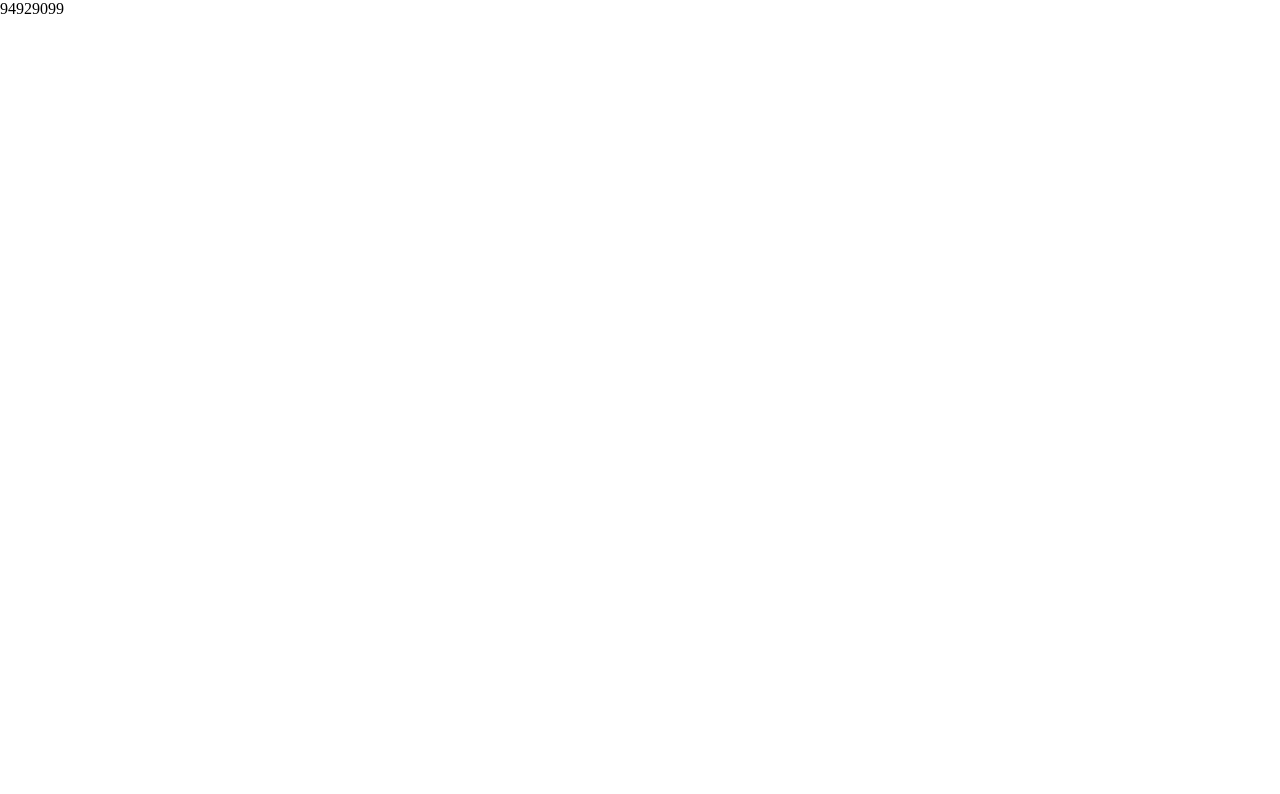
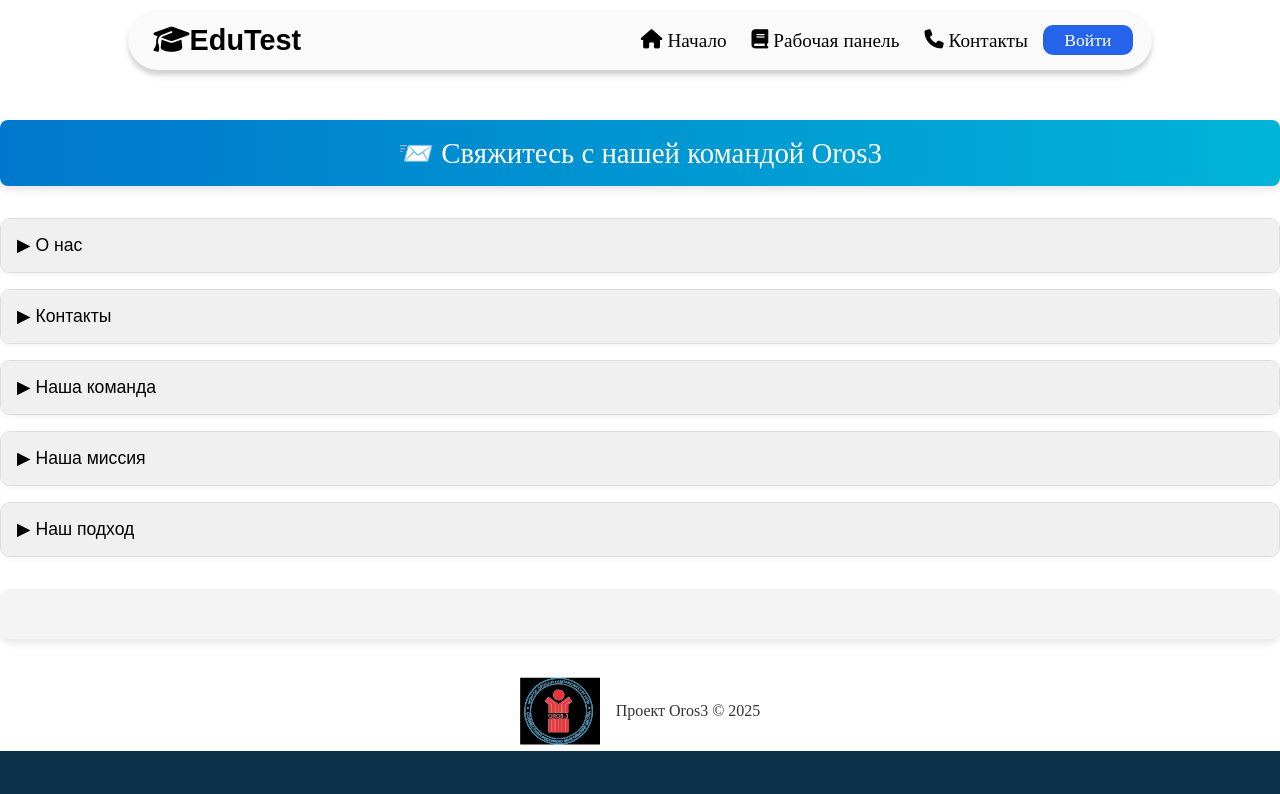
Before and after one commit to BaldruevSergei/Testing_site_Front, a React (Vite) app: page /Contacts in a window 1280 px wide. Shown: the top 794 px of the page. Built offline with nearby package versions, Linux system fonts and the light colour scheme.

Commit message:
contact page

```diff
--- a/src/components/contactspage/contacts.scss
+++ b/src/components/contactspage/contacts.scss
@@ -1 +1,79 @@
-@use '../mixins.scss' as *;
+/* Accordion and Section Styling */
+.accordion-item {
+    margin-bottom: 1rem;
+    border: 1px solid #ddd;
+    border-radius: 10px;
+    overflow: hidden;
+    background: white;
+    box-shadow: 0 2px 4px rgba(0,0,0,0.05);
+    transition: box-shadow 0.3s ease;
+}
+
+.accordion-toggle {
+    width: 100%;
+    background: #f0f0f0;
+    border: none;
+    padding: 1rem;
+    font-size: 1.1rem;
+    text-align: left;
+    cursor: pointer;
+    transition: background 0.2s ease, transform 0.2s ease;
+}
+
+.accordion-toggle:hover {
+    background: #e2e2e2;
+    transform: scale(1.05);
+}
+
+.accordion-content {
+    padding: 1rem;
+    border-top: 1px solid #ddd;
+}
+
+/* Fun Quote Styling */
+.fun-quote p {
+    font-style: italic;
+    color: #444;
+    background: #f4f4f4;
+    padding: 1rem;
+    border-left: 5px solid #FF5733;
+    font-size: 1.2rem;
+    max-width: 600px;
+    margin: 2rem auto;
+    border-radius: 10px;
+    box-shadow: 0 5px 15px rgba(0,0,0,0.1);
+    text-align: center;
+    transition: transform 0.3s ease;
+}
+
+.fun-quote p:hover {
+    transform: scale(1.05);
+}
+
+/* Progress Bar Styling */
+.progressBar {
+    margin: 1rem 0;
+    background-color: #ddd;
+    height: 10px;
+    border-radius: 10px;
+    overflow: hidden;
+    box-shadow: inset 0 0 5px rgba(0,0,0,0.2);
+}
+
+.progress {
+    height: 100%;
+    background-color: #FF5733;
+    transition: width 0.5s ease;
+    border-radius: 10px;
+}
+
+/* Logo Block */
+.logo-block {
+    display: flex;
+    justify-content: center;
+    align-items: center;
+    gap: 1rem;
+    font-size: 1rem;
+    color: #333;
+    margin-top: 2rem;
+}
--- a/src/components/contactspage/index.jsx
+++ b/src/components/contactspage/index.jsx
@@ -1,8 +1,138 @@
-import './contacts.scss'
-export default function Contacts(){
-    return <>
-    <div className="contacts">
-        <p>94929099</p>
-    </div>
-    </>
+import './contacts.scss';
+import Header from '../header';
+import Footer from '../footer';
+import { useEffect, useState } from 'react';
+import Oros3Logo from '../../assets/oros3.svg';
+
+export default function Contacts() {
+    return (
+        <div className='contacts-page'>
+            <Header />
+            <Main />
+            <Footer />
+        </div>
+    );
 }
+
+function Accordion({ title, children }) {
+    const [open, setOpen] = useState(false);
+    return (
+        <div className="accordion-item">
+            <button className="accordion-toggle" onClick={() => setOpen(!open)}>
+                {open ? '▼' : '▶'} {title}
+            </button>
+            {open && <div className="accordion-content">{children}</div>}
+        </div>
+    );
+}
+
+function Main() {
+    const textArray = [
+        " Мы — команда молодых разработчиков.",
+        " Стремимся к созданию элегантных цифровых решений.",
+        " Поддерживаем чистый код и дружную атмосферу.",
+        " Присоединяйтесь к нам в цифровом путешествии!",
+        "Эм… что я тут делаю? Мозг отключён. "
+    ];
+    const [currentIndex, setCurrentIndex] = useState(0);
+    const [displayedText, setDisplayedText] = useState("");
+    const [charIndex, setCharIndex] = useState(0);
+
+    useEffect(() => {
+        const currentText = textArray[currentIndex];
+
+        if (charIndex < currentText.length) {
+            const timeout = setTimeout(() => {
+                setDisplayedText(currentText.slice(0, charIndex + 1));
+                setCharIndex(charIndex + 1);
+            }, 100);
+            return () => clearTimeout(timeout);
+        } else {
+            // Full text has been displayed, wait and switch to next
+            const delay = setTimeout(() => {
+                setCurrentIndex((prev) => (prev + 1) % textArray.length);
+                setDisplayedText("");
+                setCharIndex(0);
+            }, 2000);
+            return () => clearTimeout(delay);
+        }
+    }, [charIndex, currentIndex]);
+
+    return (
+        <main className="contacts-main">
+            <section className="contacts-section" style={{ paddingTop: '120px' }}>
+                <div style={{
+                    background: 'linear-gradient(to right, #0077cc, #00b4d8)',
+                    color: 'white',
+                    padding: '1rem 2rem',
+                    borderRadius: '8px',
+                    fontSize: '1.8rem',
+                    textAlign: 'center',
+                    marginBottom: '2rem',
+                    boxShadow: '0 4px 8px rgba(0,0,0,0.1)'
+                }}>
+                    📨 Свяжитесь с нашей командой Oros3
+                </div>
+
+                <Accordion title="О нас">
+                    <p>
+                        Мы — команда молодых разработчиков, посвятивших себя созданию инновационного, красивого и полезного цифрового продукта.
+                        Мы работаем в дружной атмосфере, поддерживаем друг друга и стремимся к совершенству.
+                    </p>
+                </Accordion>
+
+                <Accordion title="Контакты">
+                    <ul>
+                        <li><strong>📧 Email:</strong> support@oros3.uz</li>
+                        <li><strong>📨 Telegram:</strong> @oros3_support</li>
+                    </ul>
+                </Accordion>
+
+                <Accordion title="Наша команда">
+                    <ul>
+                        <li>🧠 <strong>Гантулга</strong> — разработал и оформил страницу контактов</li>
+                        <li>🎨 <strong>Оджаргал</strong> — дизайнер и логист пользовательского интерфейса</li>
+                        <li>⚙️ <strong>Эрхмэбилэг</strong> — архитектор проекта и технический лидер</li>
+                        <li>🔌 <strong>Бальдруев</strong> — backend-волшебник</li>
+                        <li>🧷 <strong>Буд и Сумъяа</strong> — стилизовали и реализовали компонент Header</li>
+                    </ul>
+                </Accordion>
+
+                <Accordion title="Наша миссия">
+                    <p>
+                        Создать цифровую платформу, сочетающую в себе удобство, стабильность и элегантный дизайн. Мы хотим, чтобы каждый пользователь чувствовал удовольствие от взаимодействия с нашим продуктом.
+                    </p>
+                </Accordion>
+
+                <Accordion title="Наш подход">
+                    <ul>
+                        <li>✔ Чистый и читаемый код</li>
+                        <li>✔ Современные технологии</li>
+                        <li>✔ Командная работа</li>
+                        <li>✔ Страсть к улучшению</li>
+                    </ul>
+                </Accordion>
+
+                {/* Typewriter Effect Section */}
+                <div className="typewriter" style={{
+                    padding: '20px 40px',
+                    background: '#f4f4f4',
+                    color: '#333',
+                    borderRadius: '10px',
+                    fontSize: '1.5rem',
+                    textAlign: 'center',
+                    marginTop: '2rem',
+                    boxShadow: '0 4px 8px rgba(0, 0, 0, 0.1)',
+                    minHeight: '50px'
+                }}>
+                    {displayedText}
+                </div>
+
+                <div className="logo-block" style={{ marginTop: '2rem', textAlign: 'center' }}>
+                    <img src={Oros3Logo} alt="Логотип Oros3" width="80" height="80" />
+                    <p>Проект Oros3 © 2025</p>
+                </div>
+            </section>
+        </main>
+    );
+}
--- a/src/components/homepage/index.jsx
+++ b/src/components/homepage/index.jsx
@@ -59,7 +59,7 @@ function Main(){
 
      return <>
      <main>
-          <Acctestchange/>
+
           <nav>
                <div>
                     <div className='banner'>👋Легкий доступ для учителей.</div>
```
